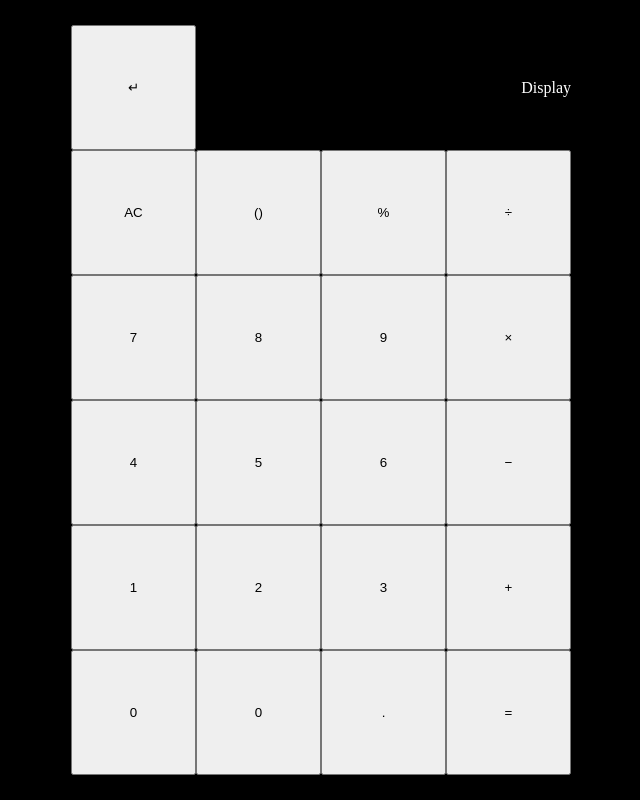
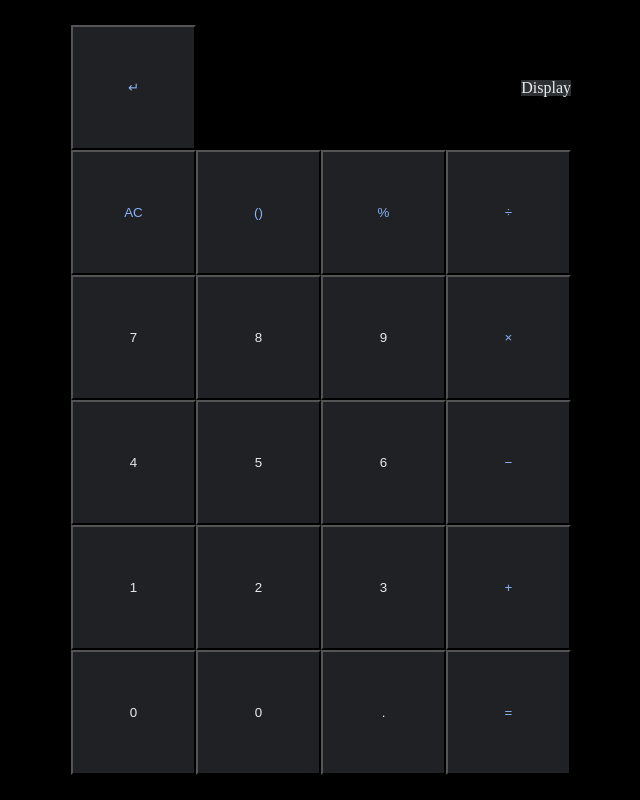
Before and after one commit to cimris/odin-calculator, a plain HTML site: page index.html in a window 1280 px wide. Shown: the whole page, without its empty margins (319-959 px from the left). Drawn offline with Linux system fonts and the light colour scheme.

Commit message:
colors chosen

```diff
--- a/index.html
+++ b/index.html
@@ -19,28 +19,28 @@
   <body>
     <div class="calculator-container">
       <div class="calculator-body">
-        <button type="button">&crarr;</button>
+        <button type="button" class="operator">&crarr;</button>
         <span class="display">Display</span>
-        <button type="button">AC</button>
-        <button type="button">()</button>
-        <button type="button">&percnt;</button>
-        <button type="button">&divide;</button>
+        <button type="button" class="operator">AC</button>
+        <button type="button" class="operator">()</button>
+        <button type="button" class="operator">&percnt;</button>
+        <button type="button" class="operator">&divide;</button>
         <button type="button">&#55;</button>
         <button type="button">&#56;</button>
         <button type="button">&#57;</button>
-        <button type="button">&times;</button>
+        <button type="button" class="operator">&times;</button>
         <button type="button">&#52;</button>
         <button type="button">&#53;</button>
         <button type="button">&#54;</button>
-        <button type="button">&minus;</button>
+        <button type="button" class="operator">&minus;</button>
         <button type="button">&#49;</button>
         <button type="button">&#50;</button>
         <button type="button">&#51;</button>
-        <button type="button">&plus;</button>
+        <button type="button" class="operator">&plus;</button>
         <button type="button">&#48;</button>
         <button type="button">&#48;</button>
         <button type="button">.</button>
-        <button type="button">&equals;</button>
+        <button type="button" class="operator">&equals;</button>
       </div>
     </div>
   </body>
--- a/styles/main.css
+++ b/styles/main.css
@@ -30,5 +30,16 @@ body {
   grid-column: 2 / 5;
   justify-self: end;
   align-self: center;
-  color: white;
+  background-color: #2c3033;
+  color: #e9eaee;
 }
+
+/* Calculator Buttons */
+button {
+  background-color: #202125;
+  color: #e9eaee;
+}
+
+.operator {
+  color: #86b4f7;
+}
```
